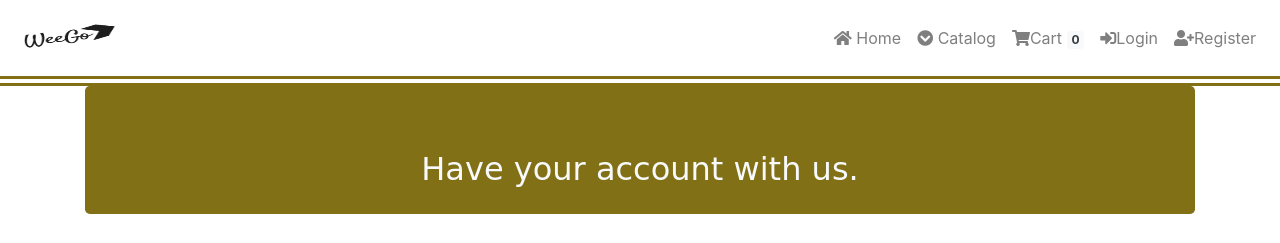
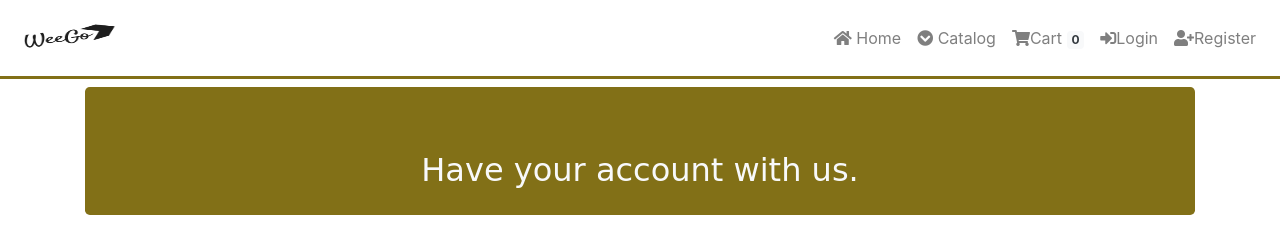
Before and after one commit to sunny-jhun/weego, a PHP site: page /app/views/register.php in a window 1280 px wide. Shown: the top 243 px of the page. Run offline with PHP 8.4, Linux system fonts and the light colour scheme; data that the repository does not hold is empty; some libraries are stand-ins or nearby versions; some web fonts are replaced.

Commit message:
includes ecommerce

```diff
--- a/app/assets/css/style.css
+++ b/app/assets/css/style.css
@@ -4,7 +4,7 @@
 }
 #navbar{
 	background-color: white;
-	border-bottom: 10px double #827017;
+	border-bottom: 3px solid #827017;
 	/*border-top: 10px solid #827017;*/
 }
 
@@ -63,7 +63,6 @@
 	border-radius: 10%;
 	color: white;
 	border-left: solid 8px #52470f;
-
 }
 
 #jumbo-login{
@@ -75,7 +74,7 @@
 }
 #reg-btn{
 	position: absolute;
-	top: 75%;
+	top: 79%;
 	left: 33%;
 }
 #img-reg{
--- a/app/views/register.php
+++ b/app/views/register.php
@@ -4,7 +4,7 @@
 	global $conn;  ?>
 
 	<div class="container">
-		<div class="jumbotron text-light text-center" id="jumbo-reg">
+		<div class="jumbotron text-light text-center mt-2" id="jumbo-reg">
 			<h2>Have your account with us.</h2>
 		</div> <!-- end jumbo -->
 
```
